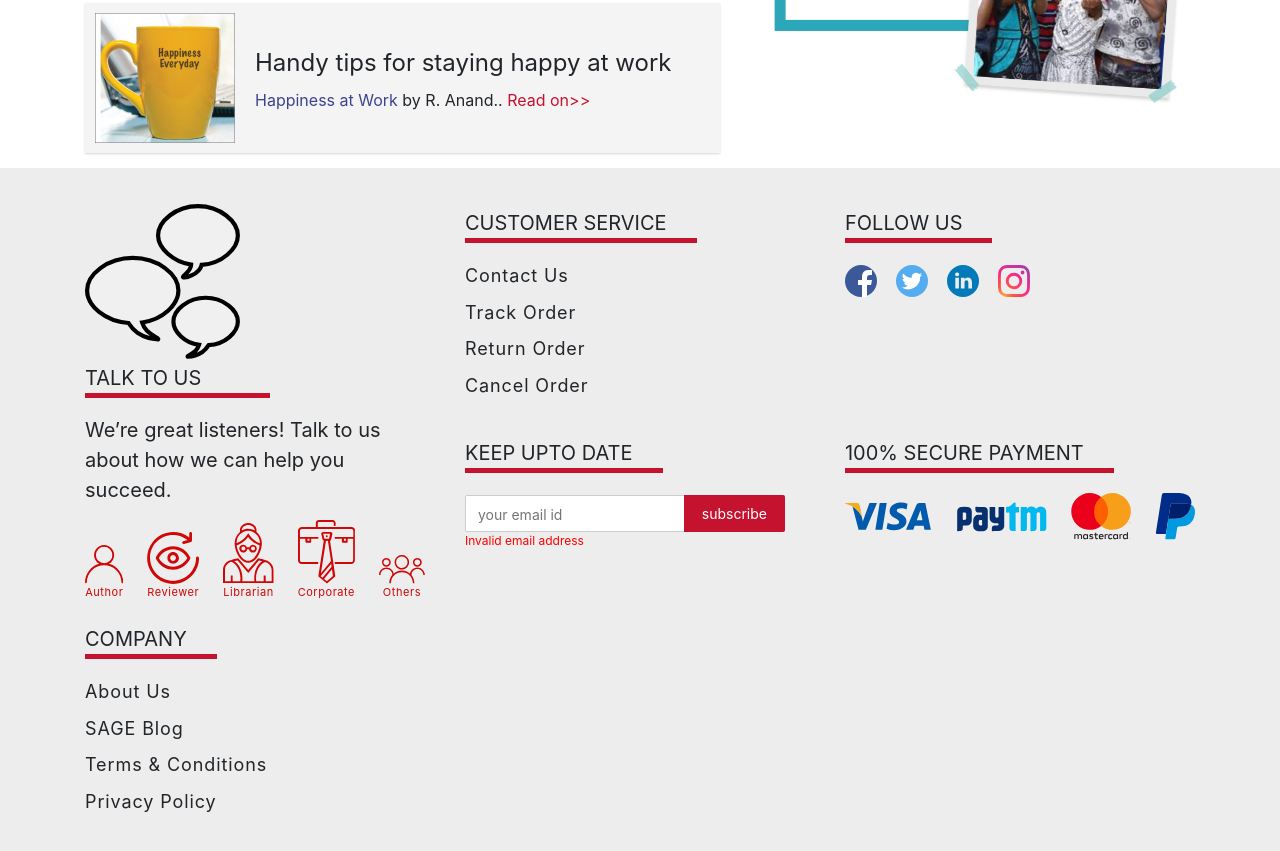
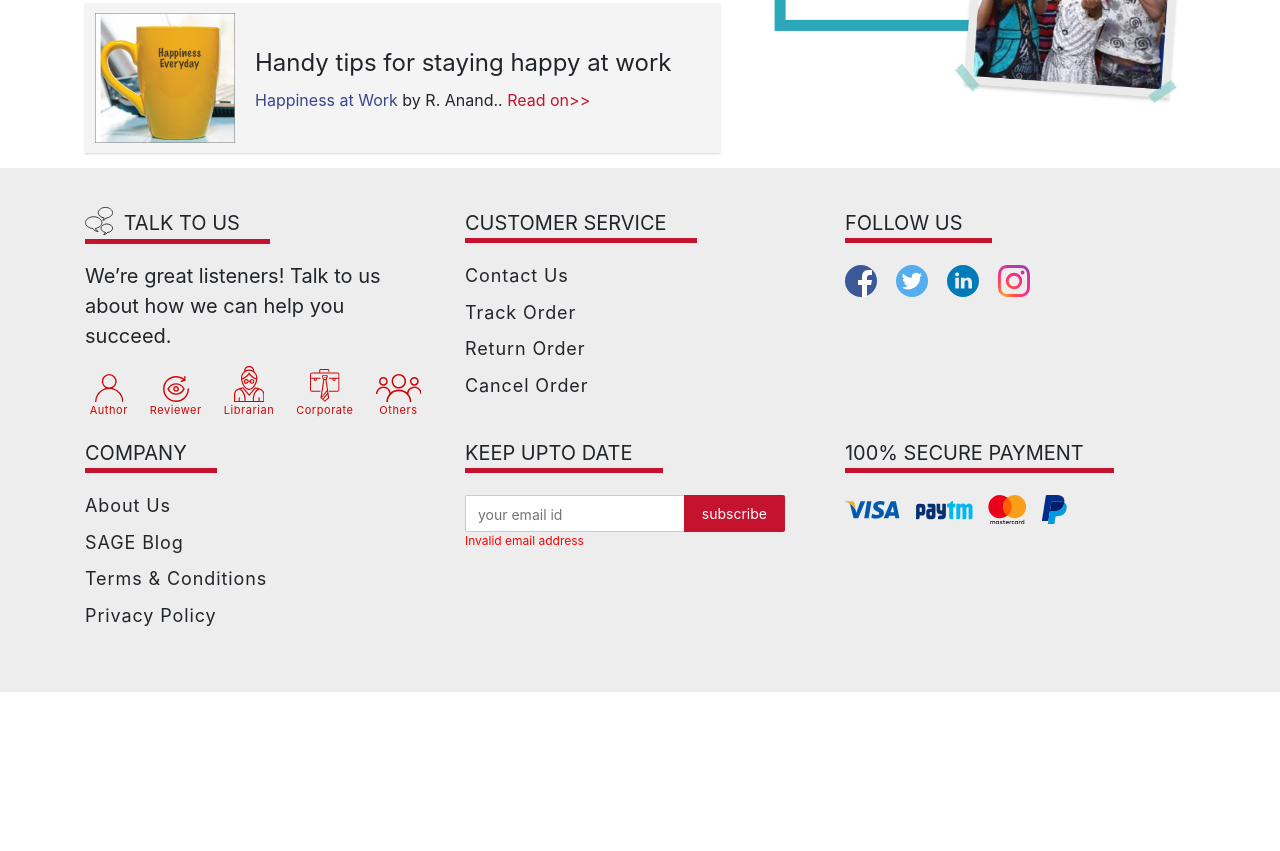
Before and after one commit to kant707/sagedata, a plain HTML site: page index.html in a window 1280 px wide. Shown: the part 2236-3087 px from the top of the page. After the commit the page ends 2928 px from the top, so only its background shows below. Drawn offline with Linux system fonts and the light colour scheme.

Commit message:
1. conflict clear.

```diff
--- a/assets/scss/common/_footer.scss
+++ b/assets/scss/common/_footer.scss
@@ -35,9 +35,9 @@
 
     .list-item {
       display: inline-block;
-      margin-right: 10px;
+      margin-right: 9px;
       margin-bottom: 10px;
-      margin-left: 10px;
+      margin-left: 9px;
 
       &:first-child {
         margin-left: 0;
--- a/assets/scss/partials/_global.scss
+++ b/assets/scss/partials/_global.scss
@@ -16,8 +16,3 @@ body {
     display: inline-block;
   }
 }
-
-svg {
-  width: 100%;
-  height: 100%;
-}
--- a/assets/scss/style.scss
+++ b/assets/scss/style.scss
@@ -15,6 +15,6 @@
 
 @import "../slick/slick";
 @import "../slick/slick-theme";
+@import "common/header";
 @import "common/footer";
-@import "common/header";
 @import "pages/home";
--- a/index.html
+++ b/index.html
@@ -303,7 +303,7 @@
   <footer class="container-fluid main-footer">
     <div class="container">
       <div class="row">
-        <div class="col-sm col-md-4">
+        <div class="col-sm-6 col-md-4">
           <div class="footer-col-inner">
             <h5 class="footer-heading">
             <span class="heading-inner">
@@ -370,7 +370,7 @@
             </ul>
           </div>
         </div>
-        <div class="col-sm col-md-4">
+        <div class="col-sm-6 col-md-4">
           <div class="footer-col-inner">
             <h5 class="footer-heading">
               <span class="heading-inner">
```
Also changed, not shown: assets/css/style.css, 1 other file.
